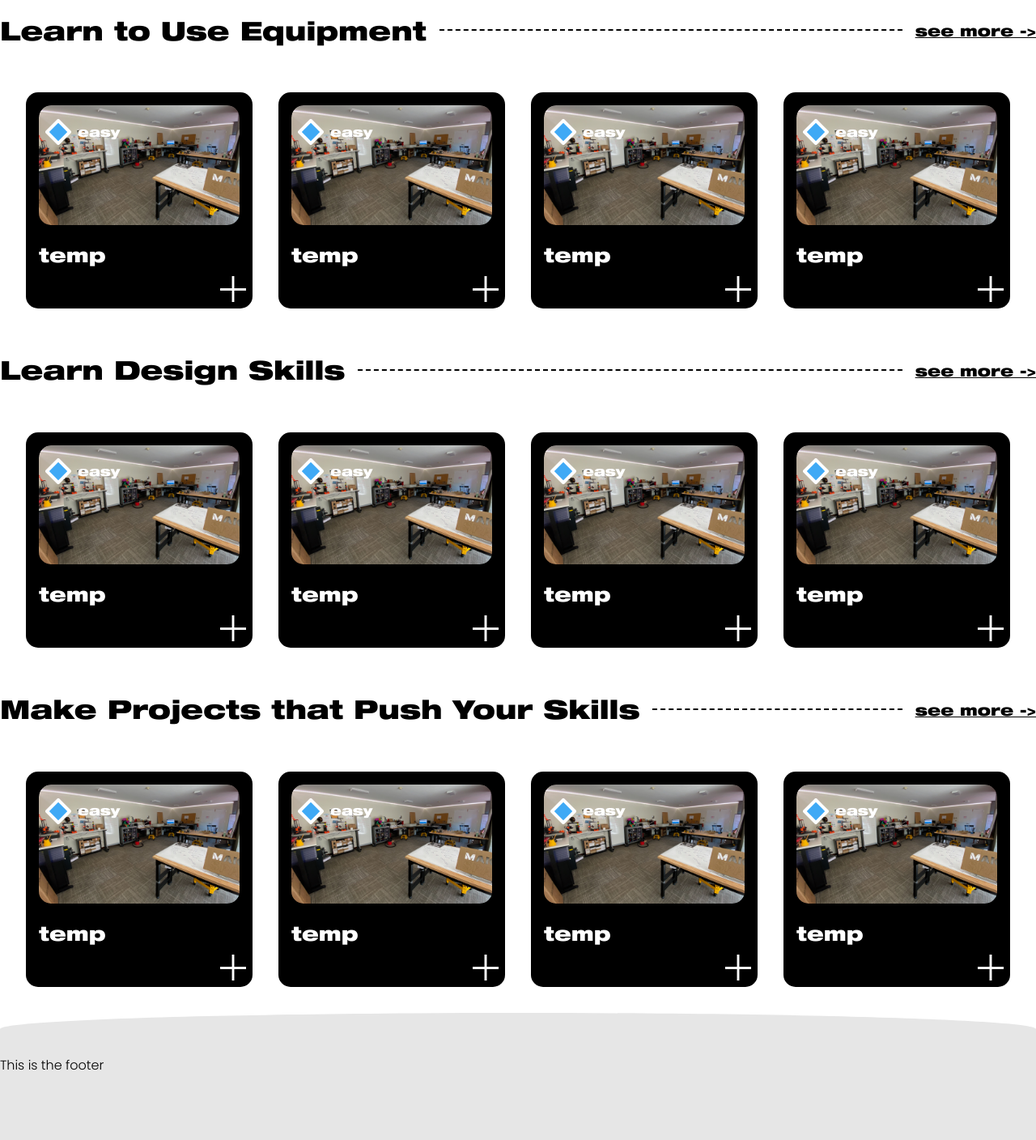
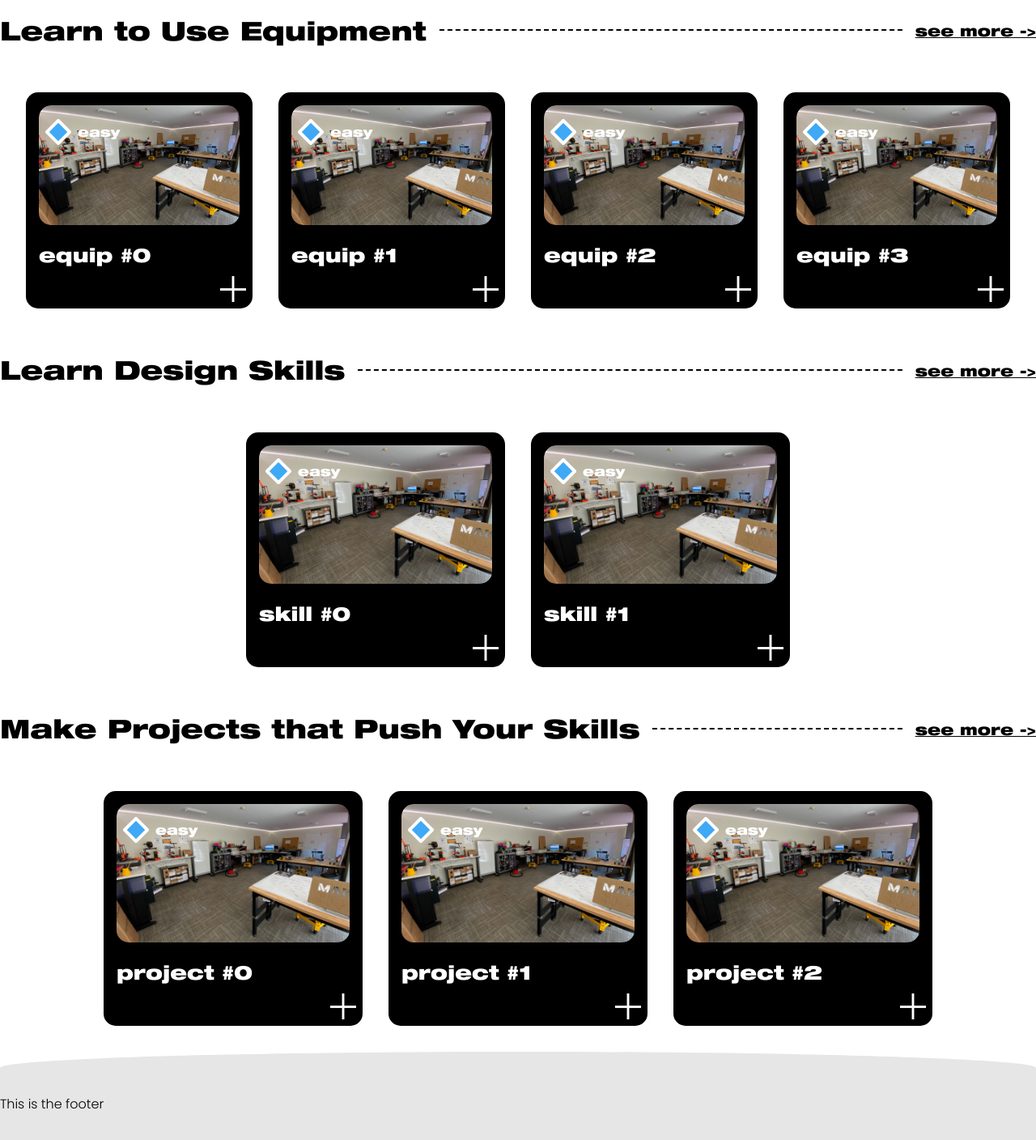
Before and after one commit to Unsynx/course_site, a React (Vite) app: page / in a window 1280 px wide. Shown: the part 1138-2546 px from the top of the page at 81% size. Built offline with nearby package versions, Linux system fonts and the light colour scheme.

Commit message:
Course Tags

```diff
--- a/src/HomePage.jsx
+++ b/src/HomePage.jsx
@@ -34,9 +34,9 @@ function HomePage() {
           <p>Here you can:</p>
         </div>
 
-        <CourseScroller header={'Learn to Use Equipment'} />
-        <CourseScroller header={'Learn Design Skills'} />
-        <CourseScroller header={'Make Projects that Push Your Skills'} />
+        <CourseScroller header={'Learn to Use Equipment'} tag={'equipment'} />
+        <CourseScroller header={'Learn Design Skills'} tag={'skill'}/>
+        <CourseScroller header={'Make Projects that Push Your Skills'} tag={'project'}/>
       </div>
     <Footer />
     </>
--- a/src/components/CourseScroller.jsx
+++ b/src/components/CourseScroller.jsx
@@ -1,10 +1,21 @@
 import CourseCard from './CourseCard'
 import './css/CourseScroller.css'
-import data from '../courses/courses.json'
 import { Link } from 'react-router-dom';
+import { getCourseListFromTag } from '../util';
 
+function getCards(count, tag) {
+  let courses = getCourseListFromTag(tag)
 
-function CourseScroller({ header }) {
+  let result = [];
+  for (let i = 0; i < Math.min(count, courses.length); i++) {
+    result.push(
+      <CourseCard course={courses[i]} />
+    )
+  }
+  return result
+}
+
+function CourseScroller({ header, tag }) {
   return (
     <>
       <div className='course_scroller_header'>
@@ -15,10 +26,7 @@ function CourseScroller({ header }) {
         </Link>
       </div>
       <div id='course_container' className='courses'>
-        <CourseCard course={data.courses[0]} />
-        <CourseCard course={data.courses[0]} />
-        <CourseCard course={data.courses[0]} />
-        <CourseCard course={data.courses[0]} />
+        {getCards(4, tag)}
       </div>
     </>
   )
--- a/src/courses/courses.json
+++ b/src/courses/courses.json
@@ -1,70 +1,104 @@
 {
     "courses": [
         {
-            "name": "temp",
+            "name": "equip #0",
             "author": "Nik",
             "level": "easy",
             "description": "this is a sample course",
-            "sections": [
-                {
-                    "name": "Section 1",
-                    "lessons": [
-                        {
-                            "name": "Lesson 0",
-                            "link": "https://www.youtube.com/embed/7q_sOSFLWEY?si=RPvh25oNOVZt8V0F",
-                            "description": ""
-                        },
-                        {
-                            "name": "Lesson 1",
-                            "link": "https://www.youtube.com/embed/7q_sOSFLWEY?si=RPvh25oNOVZt8V0F",
-                            "description": ""
-                        },
-                        {
-                            "name": "Lesson 2",
-                            "link": "https://www.youtube.com/embed/7q_sOSFLWEY?si=RPvh25oNOVZt8V0F",
-                            "description": ""
-                        },
-                        {
-                            "name": "Lesson 3",
-                            "link": "https://www.youtube.com/embed/7q_sOSFLWEY?si=RPvh25oNOVZt8V0F",
-                            "description": ""
-                        },
-                        {
-                            "name": "Lesson 4",
-                            "link": "https://www.youtube.com/embed/7q_sOSFLWEY?si=RPvh25oNOVZt8V0F",
-                            "description": ""
-                        }
-                    ]
-                }
-            ]
+            "tags": [
+                "equipment"
+            ],
+            "sections": []
         },
         {
-            "name": "contiuned",
+            "name": "equip #1",
             "author": "Nik",
-            "level": "hard",
+            "level": "easy",
             "description": "this is a sample course",
-            "sections": [
-                {
-                    "name": "Section 1",
-                    "lessons": [
-                        {
-                            "name": "Lesson 0",
-                            "link": "",
-                            "description": ""
-                        },
-                        {
-                            "name": "Lesson 1",
-                            "link": "",
-                            "description": ""
-                        },
-                        {
-                            "name": "Lesson 2",
-                            "link": "",
-                            "description": ""
-                        }
-                    ]
-                }
-            ]
+            "tags": [
+                "equipment"
+            ],
+            "sections": []
+        },
+        {
+            "name": "equip #2",
+            "author": "Nik",
+            "level": "easy",
+            "description": "this is a sample course",
+            "tags": [
+                "equipment"
+            ],
+            "sections": []
+        },
+        {
+            "name": "equip #3",
+            "author": "Nik",
+            "level": "easy",
+            "description": "this is a sample course",
+            "tags": [
+                "equipment"
+            ],
+            "sections": []
+        },
+        {
+            "name": "equip #4",
+            "author": "Nik",
+            "level": "easy",
+            "description": "this is a sample course",
+            "tags": [
+                "equipment"
+            ],
+            "sections": []
+        },
+        {
+            "name": "skill #0",
+            "author": "Nik",
+            "level": "easy",
+            "description": "this is a sample course",
+            "tags": [
+                "skill"
+            ],
+            "sections": []
+        },
+        {
+            "name": "skill #1",
+            "author": "Nik",
+            "level": "easy",
+            "description": "this is a sample course",
+            "tags": [
+                "skill"
+            ],
+            "sections": []
+        },
+        {
+            "name": "project #0",
+            "author": "Nik",
+            "level": "easy",
+            "description": "this is a sample course",
+            "tags": [
+                "project"
+            ],
+            "sections": []
+        },
+        {
+            "name": "project #1",
+            "author": "Nik",
+            "level": "easy",
+            "description": "this is a sample course",
+            "tags": [
+                "project"
+            ],
+            "sections": []
+        },
+        {
+            "name": "project #2",
+            "author": "Nik",
+            "level": "easy",
+            "description": "this is a sample course",
+            "tags": [
+                "project"
+            ],
+            "sections": []
         }
     ]
 }
--- a/src/util.js
+++ b/src/util.js
@@ -1,3 +1,5 @@
+import data from './courses/courses.json'
+
 function formatPath(name) {
     return name.replace(/\s+/g, '_')
 }
@@ -48,3 +50,11 @@ export function getNextLessonPath(course, current_lesson_name) {
 export function getPreviousLessonPath(course, current_lesson_name) {
     return getLessonPathOffset(course, current_lesson_name, -1)
 }
+
+export function getCourseListFromTag(tag) {
+    let result = [];
+    data.courses.forEach(course => {
+        if (course.tags.includes(tag)) { result.push(course) }
+    })
+    return result
+}
```
Also changed, not shown: 1 other file (tests, documents, lock files or other folders).
